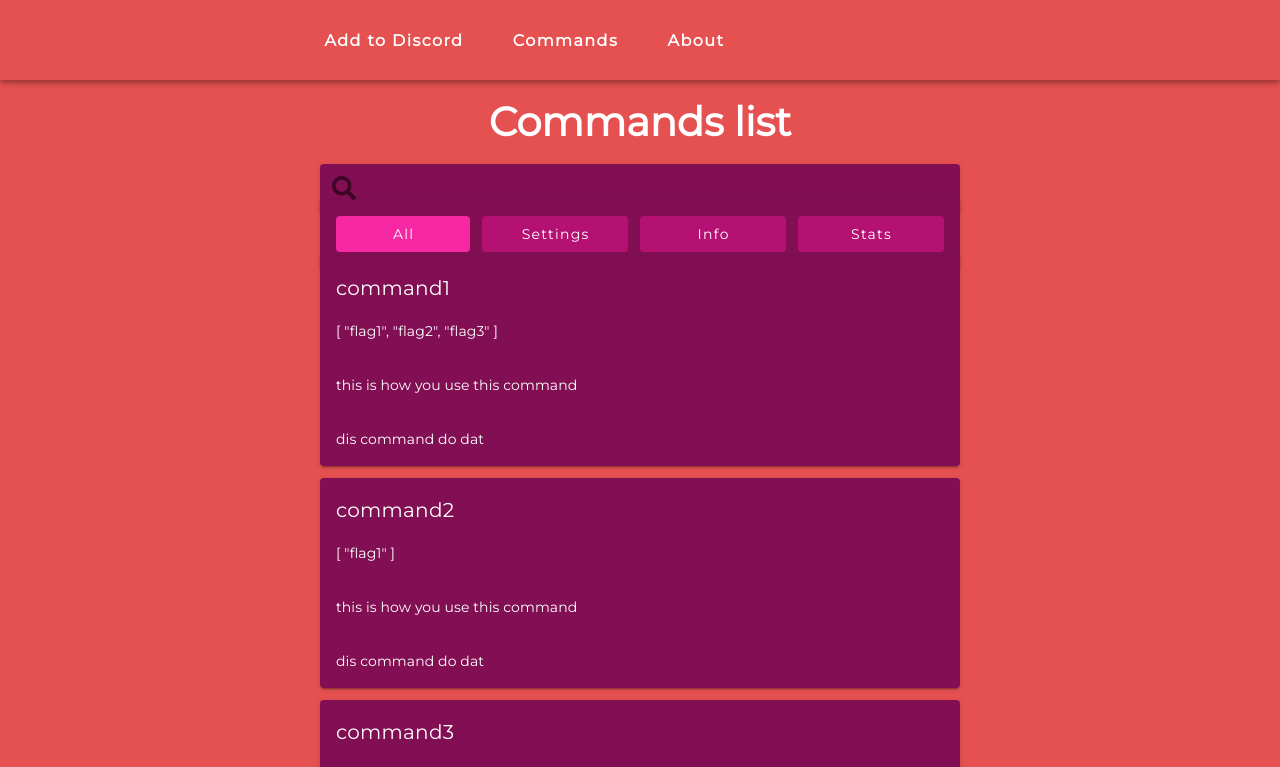
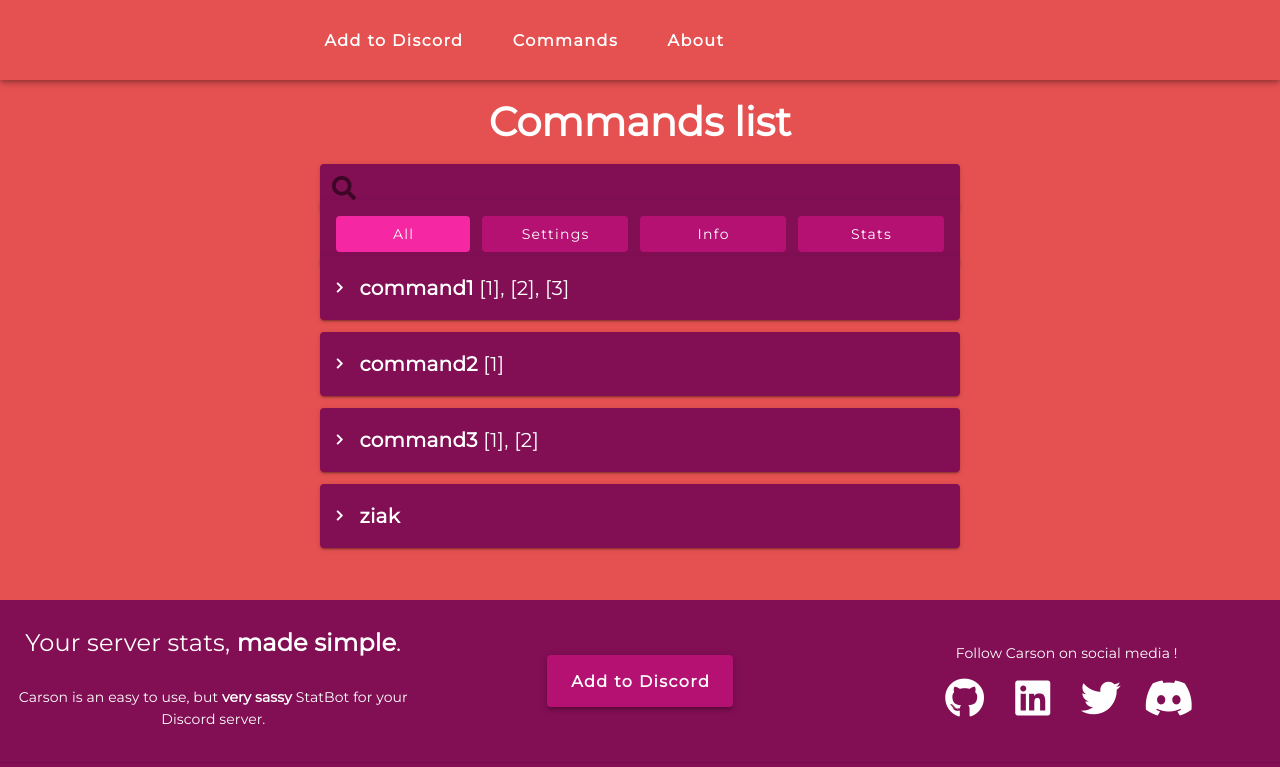
Before and after one commit to cvbenur/carson-website, a Vue app: page /commands in a window 1280 px wide. Shown: the top 767 px of the page. Built offline with nearby package versions, Linux system fonts and the light colour scheme.

Commit message:
Implement conditional tile expansion

```diff
--- a/src/components/CommandTile.vue
+++ b/src/components/CommandTile.vue
@@ -3,18 +3,31 @@
     <v-card
       color="#820F54"
       :elevation="2"
+      @click="onClick"
+      :ripple="false"
     >
       <v-card-title class="white--text">
+        <v-icon color="white" class="mr-2 pr-2" size="12px">
+          {{ !expand ? 'fas fa-chevron-right' : 'fas fa-chevron-down' }}
+        </v-icon>
+
+        <span>
+          <strong>
             {{ commandName }}
+          </strong>
+           <span v-if="flags.length > 0">
+            <span
+              v-for="(flag, i) in flags.length"
+              :key="i"
+            >
+              [{{ flag }}]<span v-if="i !== flags.length-1">, </span>
+            </span>
+          </span>
+        </span>
       </v-card-title>
 
-      <v-card-text
-        v-if="flags"
-        class="white--text"
-      >
-        {{ flags }}
-      </v-card-text>
-
+      <v-expand-transition>
+        <div v-show="expand">
           <v-card-text class="white--text">
             {{ usage }}
           </v-card-text>
@@ -22,15 +35,24 @@
           <v-card-text class="white--text">
             {{ description }}
           </v-card-text>
+        </div>
+      </v-expand-transition>
     </v-card>
   </v-container>
 </template>
 
 <script lang="ts">
-import { Vue, Component, Prop } from 'vue-property-decorator';
+import {
+  Vue, Component, Prop, Emit,
+} from 'vue-property-decorator';
 
 @Component({})
 export default class Command extends Vue {
+  public expand: boolean = false;
+
+  @Prop({ required: true })
+  id!: number;
+
   @Prop({ required: true })
   commandName!: string;
 
@@ -42,5 +64,18 @@ export default class Command extends Vue {
 
   @Prop({ required: true })
   description!: string;
+
+  onClick() {
+    this.expand = !this.expand;
+    this.submit();
+  }
+
+  @Emit('clicked')
+  submit() {
+    return {
+      id: this.id,
+      open: this.expand,
+    };
+  }
 }
 </script>
```
Lines whose indentation alone changed are shown as unchanged.
